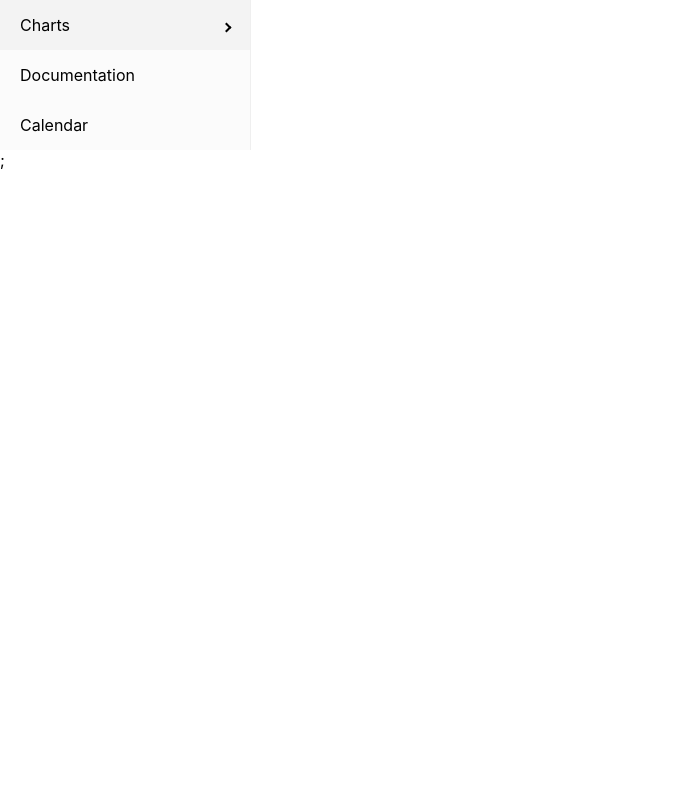
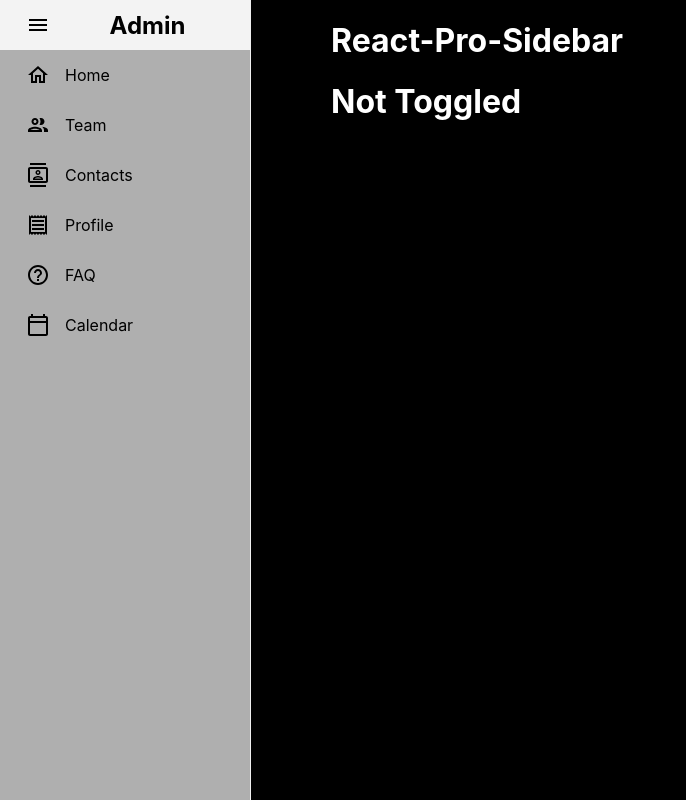
Before and after one commit to fukudayusuke/Portfolio, a React (Create React App) app: page / in a window 1280 px wide. Shown: the whole page, without its empty margins (0-686 px from the left). Built offline with nearby package versions, Linux system fonts and the light colour scheme.

Commit message:
pro-sideひな形作成

```diff
--- a/package.json
+++ b/package.json
@@ -3,6 +3,10 @@
   "version": "0.1.0",
   "private": true,
   "dependencies": {
+    "@emotion/react": "^11.10.6",
+    "@emotion/styled": "^11.10.6",
+    "@mui/icons-material": "^5.11.11",
+    "@mui/material": "^5.11.12",
     "@testing-library/jest-dom": "^5.16.5",
     "@testing-library/react": "^13.4.0",
     "@testing-library/user-event": "^13.5.0",
--- a/src/App.tsx
+++ b/src/App.tsx
@@ -1,42 +1,27 @@
 import React from 'react';
 import logo from './logo.svg';
 import './App.css';
-import { Sidebar, Menu, MenuItem, SubMenu } from 'react-pro-sidebar';
 
 function App() {
-  // return (
-  //   <div className="App">
-  //     <header className="App-header">
-  //       <img src={logo} className="App-logo" alt="logo" />
-  //       <p>
-  //         Edit <code>src/App.tsx</code> and save to reload.
-  //       </p>
-  //       <a
-  //         className="App-link"
-  //         href="https://reactjs.org"
-  //         target="_blank"
-  //         rel="noopener noreferrer"
-  //       >
-  //         Learn React
-  //       </a>
-  //     </header>
-  //   </div>
+  return (
+    <div className="App">
+      <header className="App-header">
+        <img src={logo} className="App-logo" alt="logo" />
+        <p>
+          Edit <code>src/App.tsx</code> and save to reload.
+        </p>
+        <a
+          className="App-link"
+          href="https://reactjs.org"
+          target="_blank"
+          rel="noopener noreferrer"
+        >
+          Learn React
+        </a>
+      </header>
+    </div>
 
-  // );
-  return(
-  <>
-  <Sidebar>
-    <Menu>
-      <SubMenu label="Charts">
-        <MenuItem> Pie charts </MenuItem>
-        <MenuItem> Line charts </MenuItem>
-      </SubMenu>
-      <MenuItem> Documentation </MenuItem>
-      <MenuItem> Calendar </MenuItem>
-    </Menu>
-  </Sidebar>;
-  </>
   );
 }
 
-export default App;
+export default App
--- /dev/null
+++ b/src/GData/GData.tsx
@@ -0,0 +1,3 @@
+export interface Menu {
+    id : string
+}
--- /dev/null
+++ b/src/Layout/layout.tsx
@@ -0,0 +1,88 @@
+import React from 'react';
+import { Sidebar, Menu, MenuItem, SubMenu, useProSidebar } from 'react-pro-sidebar';
+import { ProSidebarProvider } from 'react-pro-sidebar';
+
+import HomeOutlinedIcon from "@mui/icons-material/HomeOutlined";
+import PeopleOutlinedIcon from "@mui/icons-material/PeopleOutlined";
+import ContactsOutlinedIcon from "@mui/icons-material/ContactsOutlined";
+import ReceiptOutlinedIcon from "@mui/icons-material/ReceiptOutlined";
+import CalendarTodayOutlinedIcon from "@mui/icons-material/CalendarTodayOutlined";
+import HelpOutlineOutlinedIcon from "@mui/icons-material/HelpOutlineOutlined";
+import MenuOutlinedIcon from "@mui/icons-material/MenuOutlined";
+
+function Layout() {
+
+    const Prosidebar = () => {
+        return(
+            <>
+                <ProSidebarProvider>
+                    <Build_Sidebar/>
+                </ProSidebarProvider>
+            </>
+        );
+    };
+
+    const Build_Sidebar = () => {
+        const { collapseSidebar, toggleSidebar, collapsed, toggled, broken, rtl } = useProSidebar();
+            const toggle = () => {
+                toggleSidebar();
+            if (toggled) {
+              console.log(true);
+              collapseSidebar();
+            } else {
+              console.log(false);
+              collapseSidebar();
+            }
+        };
+
+        return (
+            <div id="app" style={{ height: "100vh" ,  display: "flex" }}>
+              <Sidebar style={{ height: "100vh" }}>
+                <Menu>
+                  <MenuItem
+                    icon={<MenuOutlinedIcon />}
+                    onClick={() => {
+                    //   collapseSidebar();
+                        toggle();
+                    }}
+                    style={{ textAlign: "center" }}
+                  >
+                    {" "}
+                    <h2>Admin</h2>
+                  </MenuItem>
+
+                  <MenuItem icon={<HomeOutlinedIcon />}>Home</MenuItem>
+                  <MenuItem icon={<PeopleOutlinedIcon />}>Team</MenuItem>
+                  <MenuItem icon={<ContactsOutlinedIcon />}>Contacts</MenuItem>
+                  <MenuItem icon={<ReceiptOutlinedIcon />}>Profile</MenuItem>
+                  <MenuItem icon={<HelpOutlineOutlinedIcon />}>FAQ</MenuItem>
+                  <MenuItem icon={<CalendarTodayOutlinedIcon />}>Calendar</MenuItem>
+                </Menu>
+              </Sidebar>
+              <main>
+              <h1
+                onClick={() => {
+                    toggle();
+                  }}
+                  style={{ color: "white", marginLeft: "5rem" }}
+                >
+                  React-Pro-Sidebar
+                </h1>
+                {toggled ? (
+                  <h1 style={{ color: "white", marginLeft: "5rem" }}>Toggled</h1>
+                ) : (
+                  <h1 style={{ color: "white", marginLeft: "5rem" }}>Not Toggled</h1>
+                )}
+              </main>
+            </div>
+          );
+    }
+
+    return(
+        <>
+            <Prosidebar/>
+        </>
+    );
+}
+
+export default Layout
--- a/src/index.css
+++ b/src/index.css
@@ -5,6 +5,7 @@ body {
     sans-serif;
   -webkit-font-smoothing: antialiased;
   -moz-osx-font-smoothing: grayscale;
+  background: black;
 }
 
 code {
--- a/src/index.tsx
+++ b/src/index.tsx
@@ -2,17 +2,17 @@ import React from 'react';
 import ReactDOM from 'react-dom/client';
 import './index.css';
 import App from './App';
+import Layout from 'Layout/layout';
 import reportWebVitals from './reportWebVitals';
-import { ProSidebarProvider } from 'react-pro-sidebar';
+
 
 const root = ReactDOM.createRoot(
   document.getElementById('root') as HTMLElement
 );
 root.render(
   <React.StrictMode>
-    <ProSidebarProvider>
-    <App />
-    </ProSidebarProvider>
+    {/* <App /> */}
+    <Layout/>
   </React.StrictMode>
 );
 
```
Also changed, not shown: 1 other file (tests, documents, lock files or other folders).
